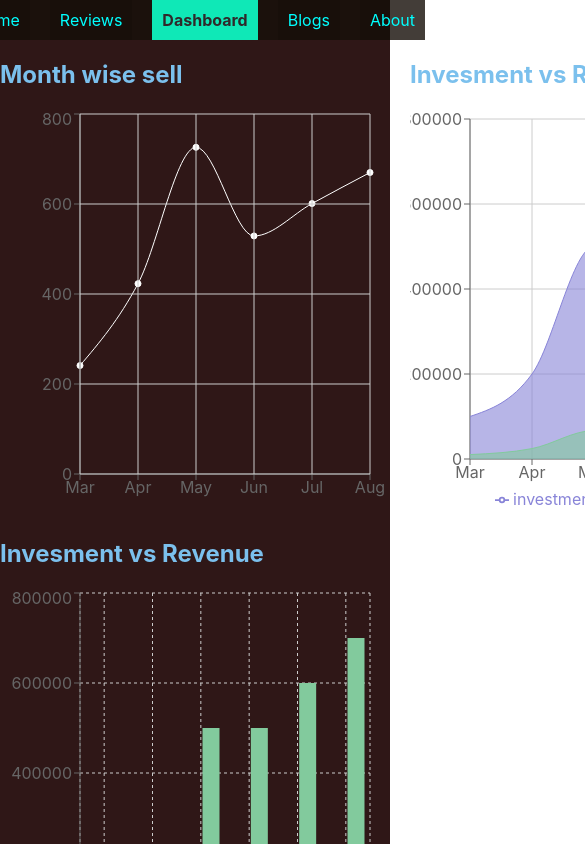
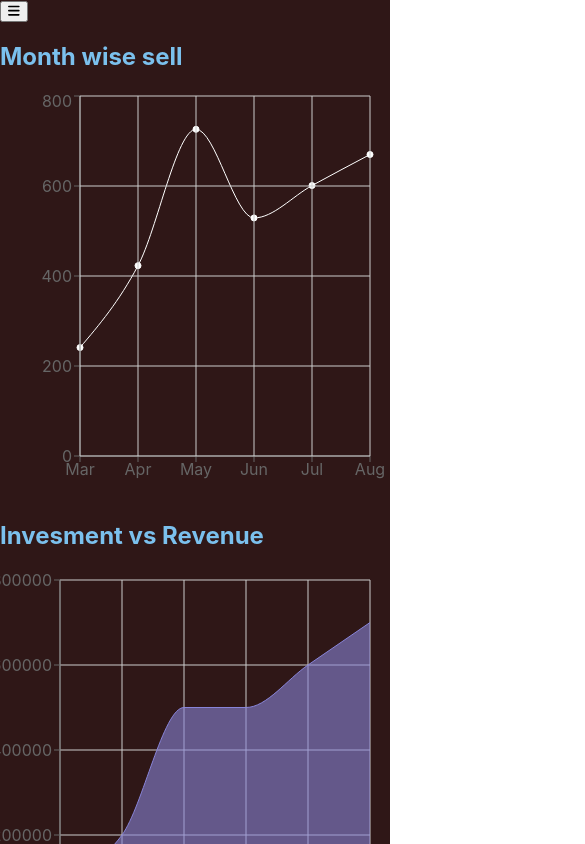
Before and after one commit to uday-g-ithub15/Laptop-Zone, a React (Create React App) app: page /dashboard in a window 390 px wide. Shown: the top 844 px of the page, 585 px wide, since content can reach past the window. Built offline with nearby package versions, Linux system fonts and the light colour scheme.

Commit message:
Complete-responsive

```diff
--- a/package.json
+++ b/package.json
@@ -3,6 +3,9 @@
   "version": "0.1.0",
   "private": true,
   "dependencies": {
+    "@fortawesome/fontawesome-svg-core": "^6.1.1",
+    "@fortawesome/free-solid-svg-icons": "^6.1.1",
+    "@fortawesome/react-fontawesome": "^0.1.18",
     "@testing-library/jest-dom": "^5.16.3",
     "@testing-library/react": "^12.1.4",
     "@testing-library/user-event": "^13.5.0",
--- a/src/components/Dashboard/Dashboard.css
+++ b/src/components/Dashboard/Dashboard.css
@@ -3,3 +3,9 @@
     grid-template-columns: 1fr 1fr;
     grid-gap: 10px;
 }
+@media screen and (max-width:688px) {
+    .chart-container{
+        display: flex;
+        flex-direction: column;
+    }
+}
--- a/src/components/Header/Header.css
+++ b/src/components/Header/Header.css
@@ -1,15 +1,37 @@
-nav{
+.nav-item{
     display: flex;
     justify-content: center;
+    align-items: center;
     position: sticky;
     top: 0;
     z-index: 2;
     background-color: #18100bcf;
 }
-nav > a {
+nav  a {
     display: block;
     text-decoration: none;
     padding: 10px;
     margin: 0 10px;
     color: aqua;
 }
+.menu-btn{
+    display: none;
+}
+@media screen and (max-width:688px) {
+    .nav-item{
+        display: flex;
+        flex-direction: column;
+        position: absolute;
+        width: 40%;
+        transition: all 0.5s;
+    }
+    .nav-item-visible{
+        left: 30px;
+    }
+    .nav-item-none{
+        left: -400px;
+    }
+    .menu-btn{
+        display: block;
+    }
+}
--- a/src/components/Header/Header.js
+++ b/src/components/Header/Header.js
@@ -1,8 +1,11 @@
-import React from "react";
+import React, { useState } from "react";
 import { NavLink } from "react-router-dom";
 import "./Header.css";
+import { FontAwesomeIcon } from "@fortawesome/react-fontawesome";
+import { faBars, faClose } from "@fortawesome/free-solid-svg-icons";
 
 const Header = () => {
+  const [open, setOpen] = useState(false);
   const active = ({ isActive }) => {
     return {
       fontWeight: isActive ? "bold" : "normal",
@@ -12,6 +15,18 @@ const Header = () => {
   };
   return (
     <nav>
+      <div className="menu-btn">
+        <button onClick={() => setOpen(!open)}>
+          {open ? (
+            <FontAwesomeIcon icon={faClose} />
+          ) : (
+            <FontAwesomeIcon icon={faBars} />
+          )}
+        </button>
+      </div>
+      <div
+        className={`nav-item ${open ? `nav-item-visible` : `nav-item-none`}`}
+      >
         <NavLink style={active} to={"/"}>
           Home
         </NavLink>
@@ -27,6 +42,7 @@ const Header = () => {
         <NavLink style={active} to={"/about"}>
           About
         </NavLink>
+      </div>
     </nav>
   );
 };
--- a/src/components/Home/Home.css
+++ b/src/components/Home/Home.css
@@ -18,3 +18,20 @@
 .product-container button:hover{
     cursor: pointer;
 }
+
+@media screen and (max-width:688px) {
+    .product-container{
+        display: flex;
+        flex-direction: column;
+        justify-content: center;
+        align-items: center;
+        margin: 10px 0;
+    }
+    .product-details{
+        margin-bottom: 10px;
+        padding: 10px;
+    }
+    .product-container img{
+        width: 400px;
+    }
+}
--- a/src/components/HomeReviews/HomeReviews.css
+++ b/src/components/HomeReviews/HomeReviews.css
@@ -15,3 +15,9 @@
 .all-review-btn:hover{
     cursor: pointer;
 }
+@media screen and (max-width:688px) {
+    .home-page-review{
+        display: flex;
+        flex-direction: column;
+    }
+}
--- a/src/components/Reviews/Reviews.css
+++ b/src/components/Reviews/Reviews.css
@@ -8,3 +8,10 @@
 .review h4, .review p {
     margin: 5px;
 }
+
+@media screen and (max-width:688px) {
+    .review-container{
+        display: grid;
+        grid-template-columns: 1fr;
+    }
+}
```
Also changed, not shown: 1 other file (tests, documents, lock files or other folders). Lines whose indentation alone changed are shown as unchanged.
